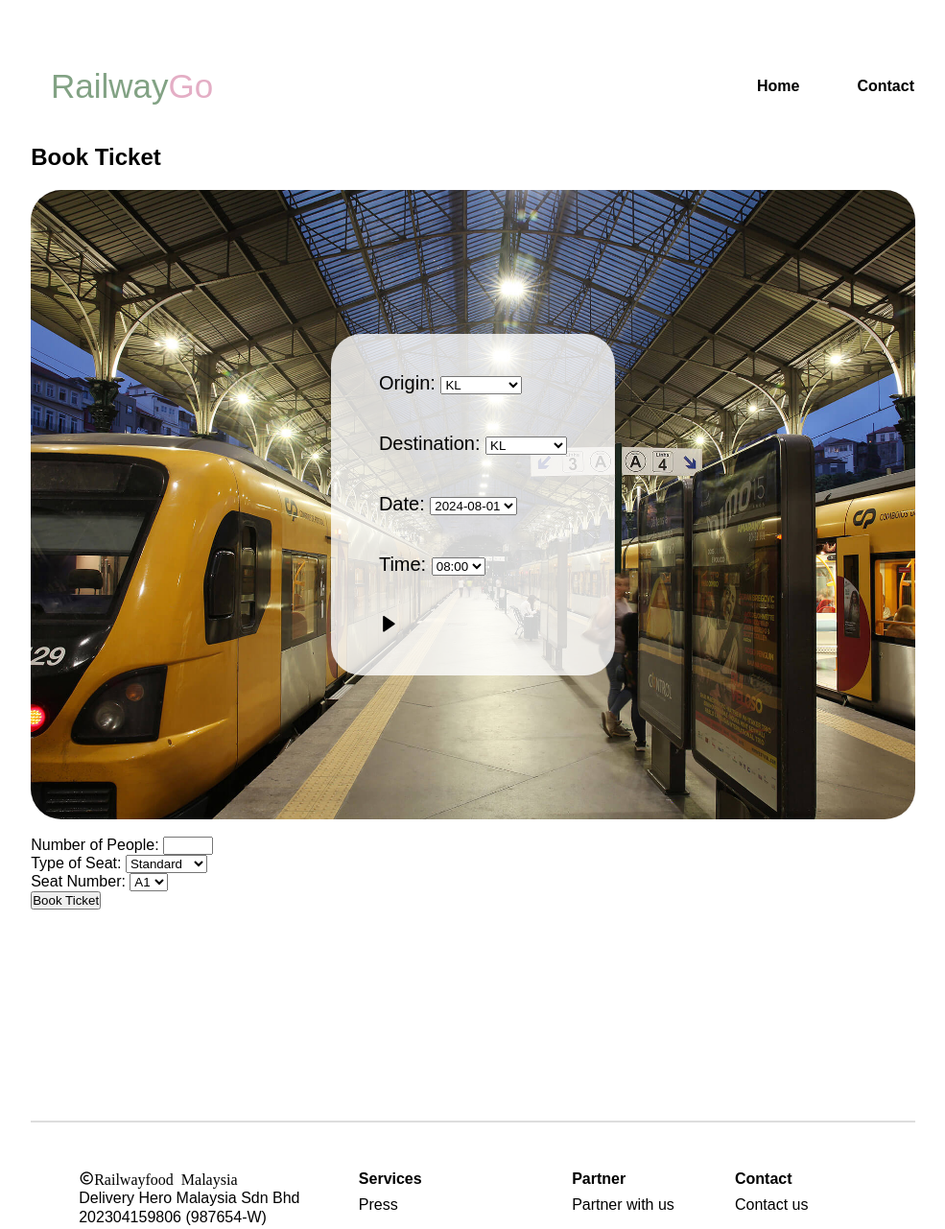
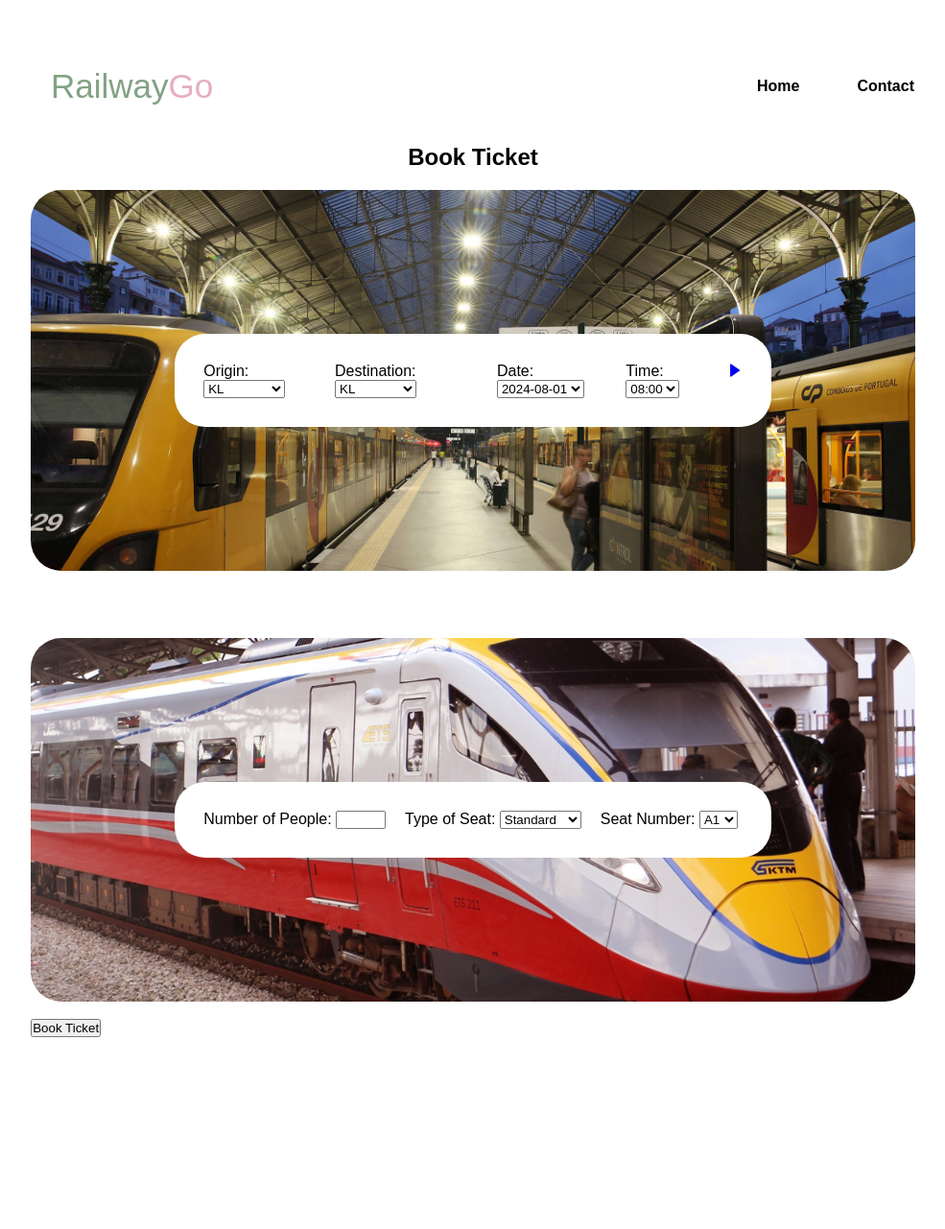
Before and after one commit to ezatul18/TT8L-06, a Flask app: page /book in a window 1280 px wide. Shown: the top 1281 px of the page at 96% size, without its empty margins (147-1132 px from the left). Run offline with Flask 3, Linux system fonts and the light colour scheme; data comes from the database, SQL or seed files in the repository.

Commit message:
design ktm

```diff
--- a/RailwayGo/static/style_ktmets.css
+++ b/RailwayGo/static/style_ktmets.css
@@ -136,33 +136,38 @@ hr {
 }
 
 /* BOOKING SECTION */
-
 .container h2 {
+    text-align: center;
     padding-bottom: 20px;
 }
 
 .box1 {
-    display: flex;
-    justify-content: center;
-    align-items: center;
     background-image: url('image_ktmets/trn.jpg');
     background-size: cover;
+    background-position: center;
     border-radius: 2rem;
     padding: 150px;
-    min-height: 400px;
 }
 
 .main-content {
     display: flex;
-    justify-content: center; /* Adjust as needed */
-    align-items: center;
-    background-color: rgba(255, 255, 255, 0.8); /* Semi-transparent white background */
+    padding: 20px;
+    background-color: white;
     border-radius: 2rem;
-    padding: 20px; /* Adjust padding as needed */
 }
 
 .b1 {
-    padding: 20px;
-    font-size: 20px;
-    margin: 0 10px; /* Adjust margin between items */
+    padding: 10px;
 }
+
+.box2 {
+    background-image: url('image_login/ktm3.jpg');
+    background-size: cover;
+    background-position: center;
+    border-radius: 2rem;
+    padding: 150px;
+}
+
+.container2 {
+    padding-top: 70px;
+}
--- a/RailwayGo/templates/book_ktm.html
+++ b/RailwayGo/templates/book_ktm.html
@@ -23,9 +23,10 @@
 <section>
     <div class="container">
         <h2>Book Ticket</h2>
+        <form action="{{ url_for('auth.book_ticket') }}" method="post"></form>
         <div class="box1">
             <div class="main-content">
-                <form action="{{ url_for('auth.book_ticket') }}" method="post">
+
                     <div class="b1">
                         <label for="origin">Origin:</label>
                         <select id="origin" name="origin" required>
@@ -63,31 +64,43 @@
                     </div>
 
                     <div class="b1">
-                        <i class='bx bxs-right-arrow'></i>
+                        <a href="#next"><i class='bx bxs-right-arrow'></i></a>
                     </div>
             </div>
         </div>
-                    <div class="box2">
-                        <br>
+                    <div class="container2">
+                    <div class="box2" id="next">
+                        <div class="main-content">
+
+                        <div class="b1">
                         <label for="num_people">Number of People:</label>
                         <input type="number" id="num_people" name="num_people" min="1" max="10" required>
-                        <br>
+                        </div>
+
+                        <div class="b1">
                         <label for="seat_type">Type of Seat:</label>
                         <select id="seat_type" name="seat_type" required>
                             <option value="Standard">Standard</option>
                             <option value="First Class">First Class</option>
                         </select>
-                        <br>
+                        </div>
+
+                        <div class="b1">
                         <label for="seat_number">Seat Number:</label>
                         <select id="seat_number" name="seat_number" required>
                             {% for seat in seat_numbers %}
                                 <option value="{{ seat['number'] }}" {% if not seat['available'] %} disabled {% endif %}>{{ seat['number'] }}</option>
                             {% endfor %}
                         </select>
-                        <br>
-                        <input type="submit" value="Book Ticket">
+                        </div>
+                        </div>
+
+
                     </div>
-                </form>
+                    </div>
+                    <br>
+                    <input type="submit" value="Book Ticket">
+        </form>
     </div>
 </section>
 
@@ -143,12 +156,7 @@
     </div>
 </section>
 
-<script>
-    const header = document.querySelector("header");
-    window.addEventListener("scroll", function() {
-        header.classList.toggle("sticky", window.scrollY > 80);
-    })
-</script>
+
 
 </body>
 </html>
```
